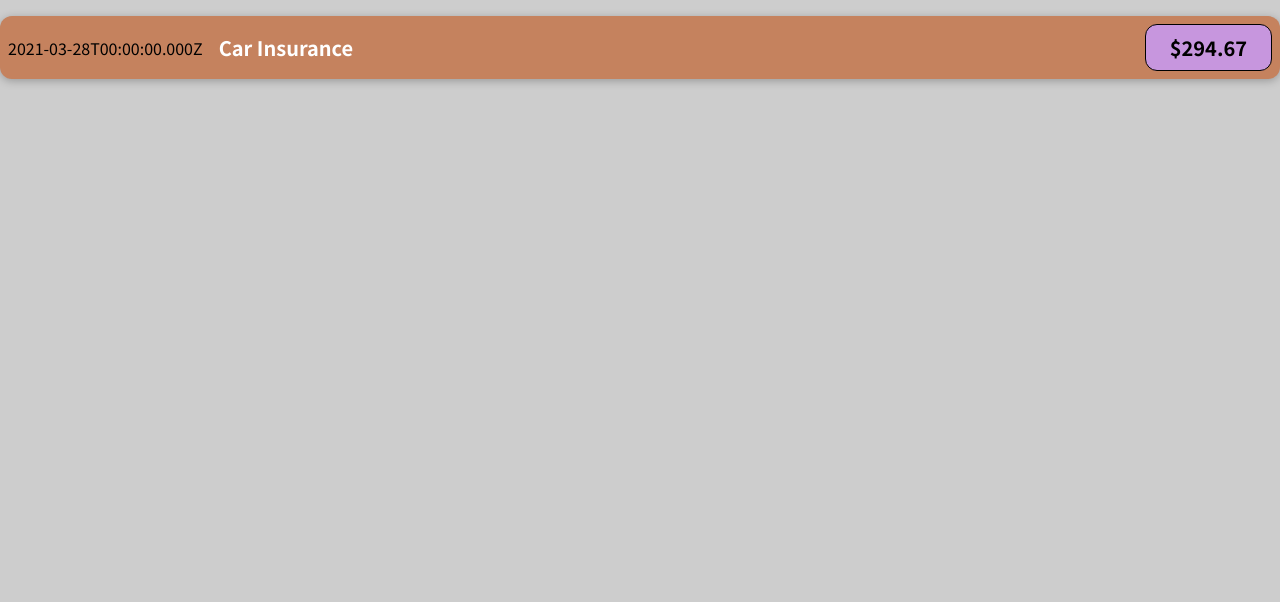
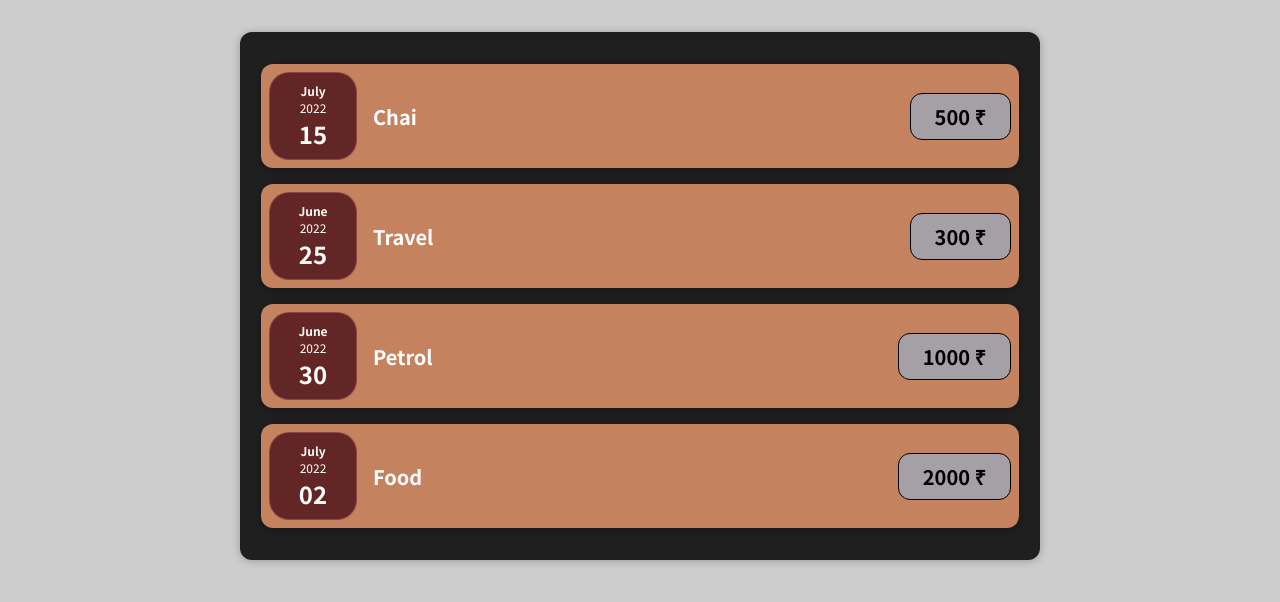
Before and after one commit to roshanwaa/React-Learn, a React (Create React App) app in the folder 01-starting-setup/: page / in a window 1280 px wide. Shown: the top 602 px of the page. Built offline with nearby package versions, Linux system fonts and the light colour scheme.

Commit message:
Add expnses

```diff
--- a/01-starting-setup/src/App.js
+++ b/01-starting-setup/src/App.js
@@ -1,9 +1,10 @@
-import ExpensesItem from './Components/ExpensesItem.js';
+import Expenses from './Components/Expenses.js';
+
 function App() {
+  // console.log(myExpenses[0].title);
   return (
     <div>
-      {/* <h2>Let's get started!</h2> */}
-      <ExpensesItem />
+      <Expenses></Expenses>
     </div>
   );
 }
--- /dev/null
+++ b/01-starting-setup/src/Components/ExpenseDate.css
@@ -0,0 +1,26 @@
+.expense-date {
+    display: flex;
+    flex-direction: column;
+    width: 5.5rem;
+    height: 5.5rem;
+    border: 1px solid hwb(0 36% 36% / 0.599);
+    background-color: #632626;
+    color: #fffcfc;
+    border-radius: 20px;
+    align-items: center;
+    justify-content: center;
+}
+
+.expense-date__month {
+    font-size: 0.75rem;
+    font-weight: bold;
+}
+
+.expense-date__year {
+    font-size: 0.75rem;
+}
+
+.expense-date__day {
+    font-size: 1.5rem;
+    font-weight: bold;
+}
--- /dev/null
+++ b/01-starting-setup/src/Components/ExpenseDate.js
@@ -0,0 +1,17 @@
+import React from 'react';
+import './ExpenseDate.css';
+export default function ExpenseDate(props) {
+  const dateMonth = props.date.toLocaleString('en-IN', { month: 'long' });
+  const dateYear = props.date.toLocaleString('en-IN', { year: 'numeric' });
+  const dateDay = props.date.toLocaleString('en-IN', { day: '2-digit' });
+
+  return (
+    <div>
+      <div className="expense-date">
+        <div className="expense-date__month">{dateMonth}</div>
+        <div className="expense-date__year">{dateYear}</div>
+        <div className="expense-date__day">{dateDay}</div>
+      </div>
+    </div>
+  );
+}
--- a/01-starting-setup/src/Components/ExpenseItem.css
+++ b/01-starting-setup/src/Components/ExpenseItem.css
@@ -4,7 +4,7 @@
     align-items: center;
     box-shadow: 0 2px 8px rgba(0, 0, 0, 0.25);
     padding: 0.5rem;
-    margin: 1rem 0;
+    margin: 1rem 5px;
     border-radius: 12px;
     background-color: #c5825e;
 }
@@ -30,9 +30,9 @@
 .expense-item__price {
     font-size: 1rem;
     font-weight: bold;
-    color: rgb(0, 0, 0);
-    background-color: #c796de;
-    border: 1px solid rgb(0, 0, 0);
+    color: #000000;
+    background-color: #a4a0a5;
+    border: 1px solid #000000;
     padding: 0.5rem;
     border-radius: 12px;
 }
--- /dev/null
+++ b/01-starting-setup/src/Components/Expenses.css
@@ -0,0 +1,9 @@
+.expenses {
+    padding: 1rem;
+    background-color: rgb(31, 31, 31);
+    margin: 2rem auto;
+    width: 50rem;
+    max-width: 95%;
+    border-radius: 12px;
+    box-shadow: 0 1px 8px rgba(0, 0, 0, 0.25);
+}
--- /dev/null
+++ b/01-starting-setup/src/Components/Expenses.js
@@ -0,0 +1,56 @@
+import React from 'react';
+import ExpensesItem from './ExpensesItem.js';
+import './Expenses.css';
+
+export default function Expenses() {
+  const myExpenses = [
+    {
+      id: 'e1',
+      title: 'Chai',
+      amt: 500,
+      date: new Date(2022, 6, 15),
+    },
+    {
+      id: 'e2',
+      title: 'Travel',
+      amt: 300,
+      date: new Date(2022, 5, 25),
+    },
+    {
+      id: 'e3',
+      title: 'Petrol',
+      amt: 1000,
+      date: new Date(2022, 5, 30),
+    },
+    {
+      id: 'e4',
+      title: 'Food',
+      amt: 2000,
+      date: new Date(2022, 6, 2),
+    },
+  ];
+  return (
+    <div className="expenses">
+      <ExpensesItem
+        title={myExpenses[0].title}
+        amount={myExpenses[0].amt}
+        date={myExpenses[0].date}
+      />
+      <ExpensesItem
+        title={myExpenses[1].title}
+        amount={myExpenses[1].amt}
+        date={myExpenses[1].date}
+      />
+      <ExpensesItem
+        title={myExpenses[2].title}
+        amount={myExpenses[2].amt}
+        date={myExpenses[2].date}
+      />
+      <ExpensesItem
+        title={myExpenses[3].title}
+        amount={myExpenses[3].amt}
+        date={myExpenses[3].date}
+      />
+    </div>
+  );
+}
--- a/01-starting-setup/src/Components/ExpensesItem.js
+++ b/01-starting-setup/src/Components/ExpensesItem.js
@@ -1,17 +1,14 @@
 import React from 'react';
 import './ExpenseItem.css';
+import ExpenseDate from './ExpenseDate';
 
-export default function ExpensesItem() {
-  const expenseDate = new Date(2021, 2, 28);
-  const expenseTitle = 'Car Insurance';
-  const expenseAmount = 294.67;
-
+export default function ExpensesItem(props) {
   return (
     <div className="expense-item">
-      <div>{expenseDate.toISOString()}</div>
+      <ExpenseDate date={props.date} />
       <div className="expense-item__description">
-        <h2>{expenseTitle}</h2>
-        <div className="expense-item__price">${expenseAmount}</div>
+        <h2>{props.title}</h2>
+        <div className="expense-item__price">{props.amount} ₹</div>
       </div>
     </div>
   );
```
Also changed, not shown: 2 other files (tests, documents, lock files or other folders).
